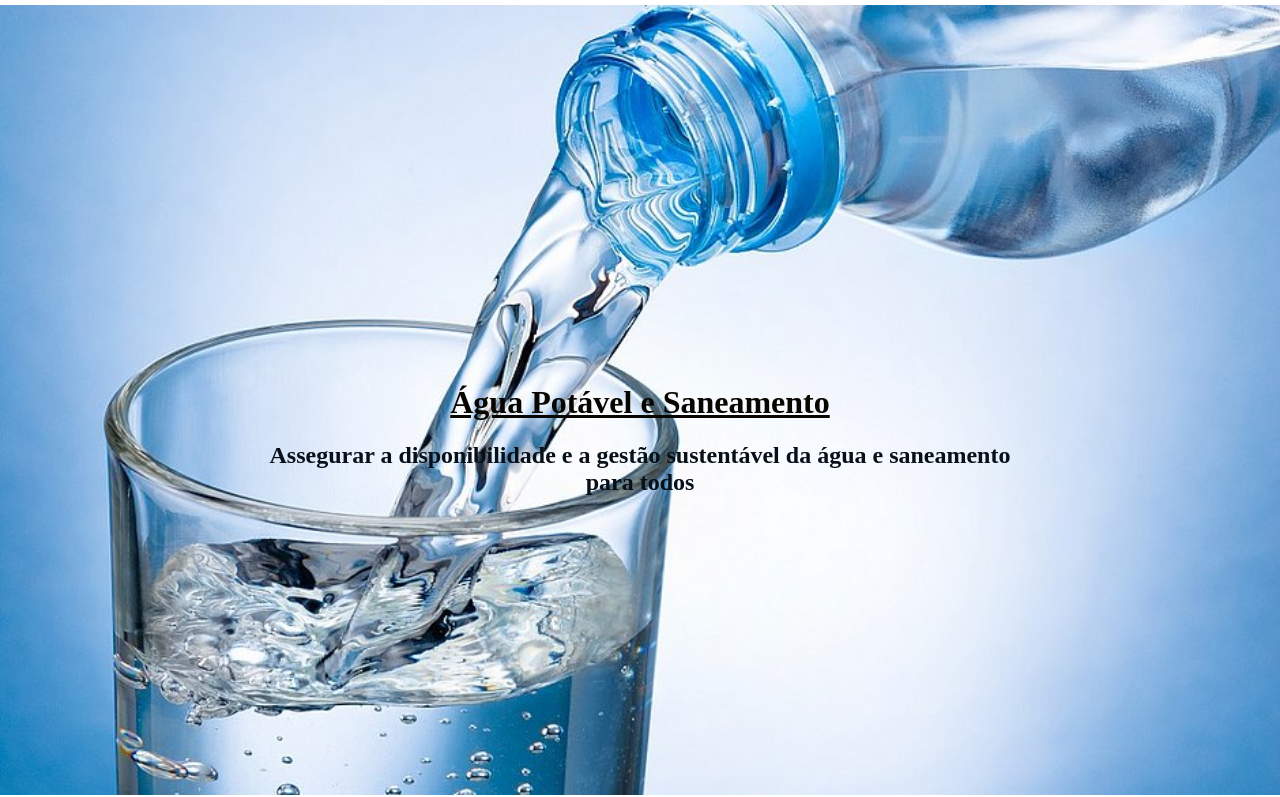
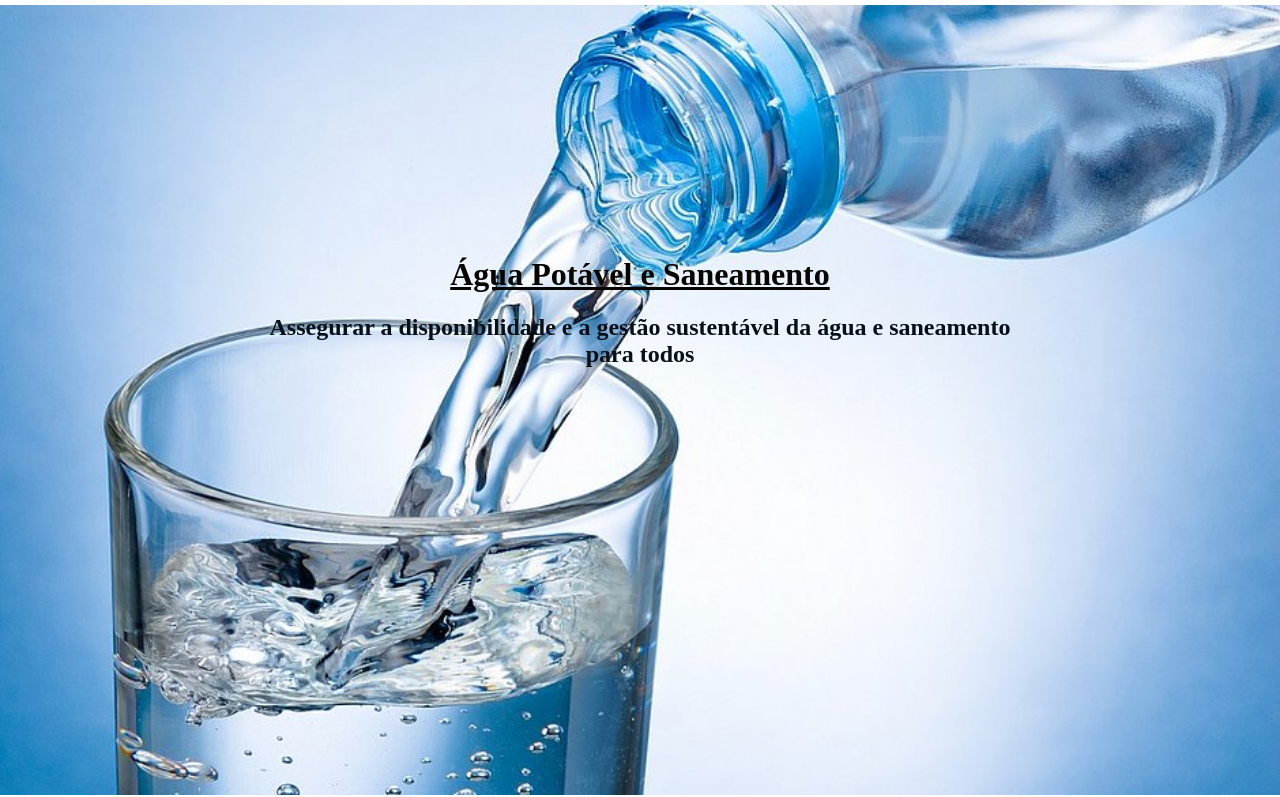
Before and after one commit to Jaine-teixeira/Desafio-2, a plain HTML site: page index.html in a window 1280 px wide. Shown: the top 797 px of the page. Drawn offline with Linux system fonts and the light colour scheme.

Commit message:
Add files via upload

```diff
--- a/estilo.css
+++ b/estilo.css
@@ -13,12 +13,13 @@ html, body {
 }
 #titulo {
     color: rgb(8, 5, 0);
-    padding-top: 30%;
+    padding-top: 20%;
     align: middle;
 }
 
 #subtitulo {
     color: #071019;
+    padding-top: 20$;
     padding-left: 20%;
     padding-right: 20%;
 }
```
